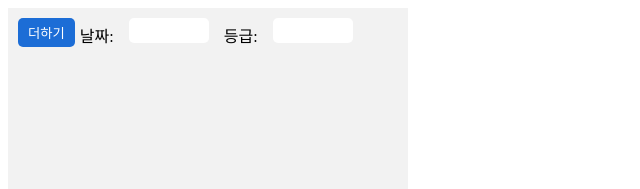
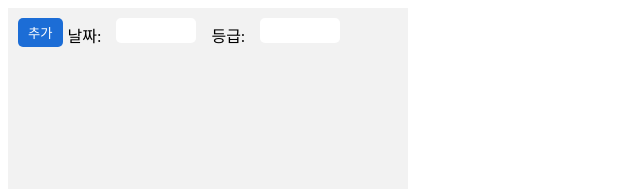
Before and after one commit to ichikawa-kyotaro/grappppph, a plain HTML site: page index.html in a window 1280 px wide. Shown: the top 189 px of the page, 0-640 px from the left. Drawn offline with nearby package versions, Linux system fonts and the light colour scheme.

Commit message:
Update index.html

```diff
--- a/index.html
+++ b/index.html
@@ -16,7 +16,7 @@
 	</head>
 	<body>
 		<div class="inputs">
-			<button class="add-button">더하기</button>
+			<button class="add-button">추가</button>
 			<div class="input-fields">
 				<div class="input-field">
 					<label>날짜:</label>
```
